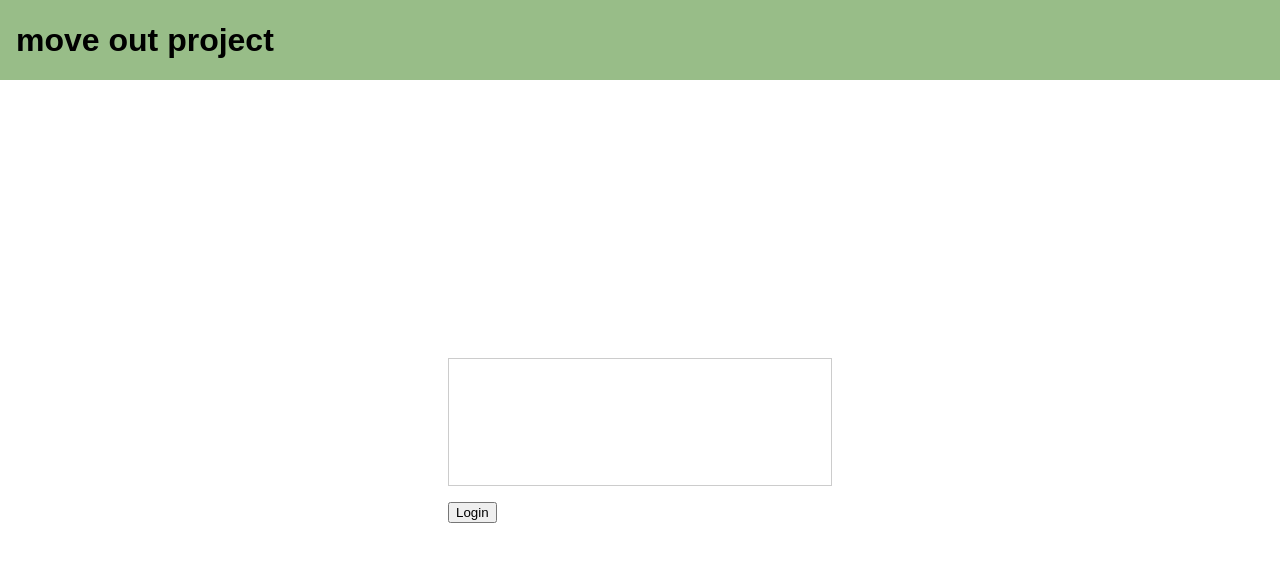
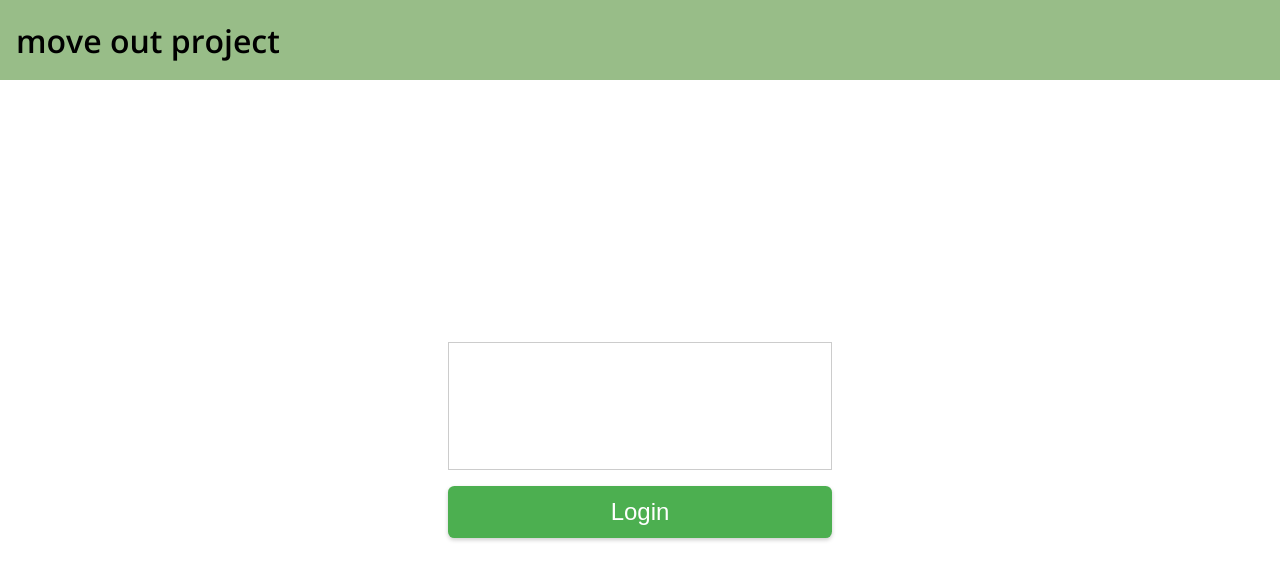
Before and after one commit to hariprasath112/moveout, a React (Vite) app in the folder frontend/: page /login in a window 1280 px wide. Shown: the top 580 px of the page. Built offline with nearby package versions, Linux system fonts and the light colour scheme.

Commit message:
css for button

```diff
--- a/frontend/src/pages/Login.jsx
+++ b/frontend/src/pages/Login.jsx
@@ -20,7 +20,7 @@ function Login() {
       <Navbar />
       <div className="loginContainer">
     <form className="passkeyForm" onSubmit={handleLogin}>
-    <input id="passkeyInput" type="text" value={passkey} maxLength="4" onChange={(e) => setPasskey(e.target.value)}  required/>
+    <input id="passkeyInput" type="text" value={passkey} maxLength="4" onChange={(e) => setPasskey(e.target.value)} autoComplete='off' required/>
     <button type="submit" id="passkeySubmit">Login</button>
     </form>
     </div>
--- a/frontend/src/style.css
+++ b/frontend/src/style.css
@@ -1,3 +1,6 @@
+
+@import url('https://fonts.googleapis.com/css2?family=Open+Sans:wght@600&display=swap');
+
 html,body {
   margin: 0;
   padding: 0;
@@ -8,6 +11,12 @@ html,body {
   height: 100%;
   bottom: 0;
   min-height: 100vh;
+  font-family: "Open Sans", serif;
+  font-optical-sizing: auto;
+  font-weight: 600;
+  font-style: normal;
+  font-variation-settings:
+    "wdth" 100;
 }
 /* Sample navbar (unchanged) */
 .navbar {
@@ -20,7 +29,8 @@ html,body {
 
 .navbar-title {
   margin: 0;
-  font-family: sans-serif;
+
+
   color: #000;
 }
 
@@ -50,7 +60,7 @@ html,body {
 
   height: 10vw;
   font-size: 7vw;
-
+  letter-spacing: 1vw;
   padding: 0 5vw;
   width: 100%;
   box-sizing: border-box;
@@ -59,6 +69,17 @@ html,body {
   margin-bottom: 1rem;
 }
 
+.passkeyForm button {
+  width: 100%;
+  font-size: 1.5rem;           /* large text for the button */
+  padding: 0.75rem 1.5rem;     /* vertical and horizontal padding */
+  border: none;                /* remove default border */
+  border-radius: 0.4rem;       /* slightly rounded corners */
+  background-color: #4CAF50;   /* a nice green shade */
+  color: #fff;                 /* white text */
+  cursor: pointer;             /* pointer on hover */
+  box-shadow: 0 2px 4px rgba(0, 0, 0, 0.2);
+}
 
 /*
   On screens <= 768px, .passkeyForm is 90% of the viewport width
```
